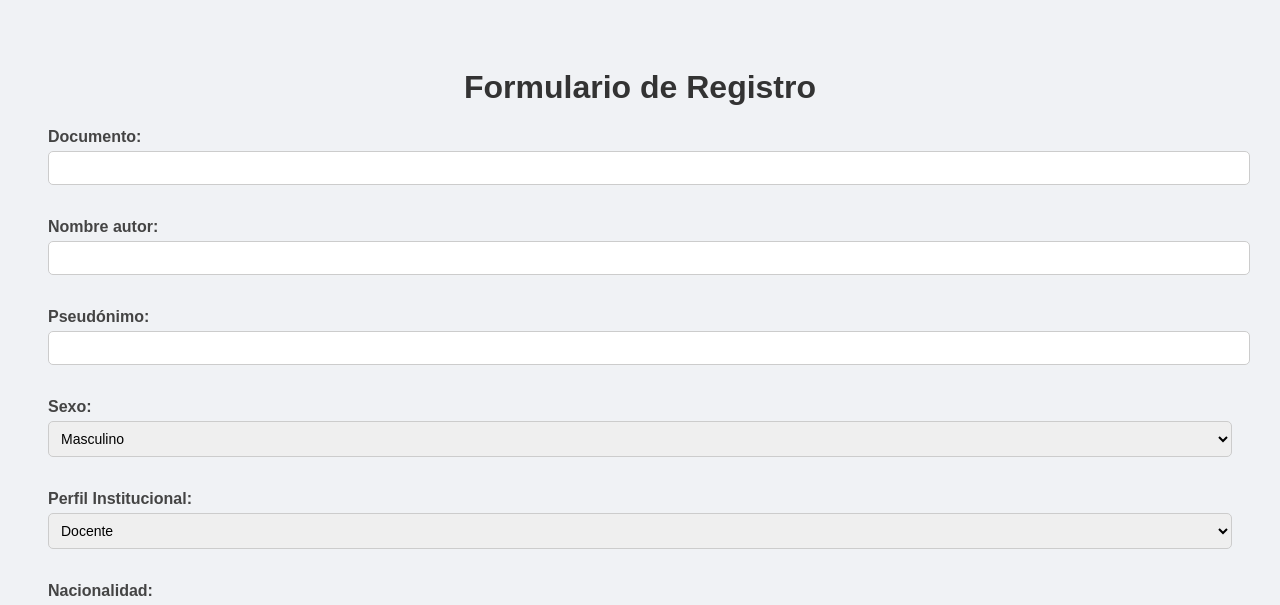
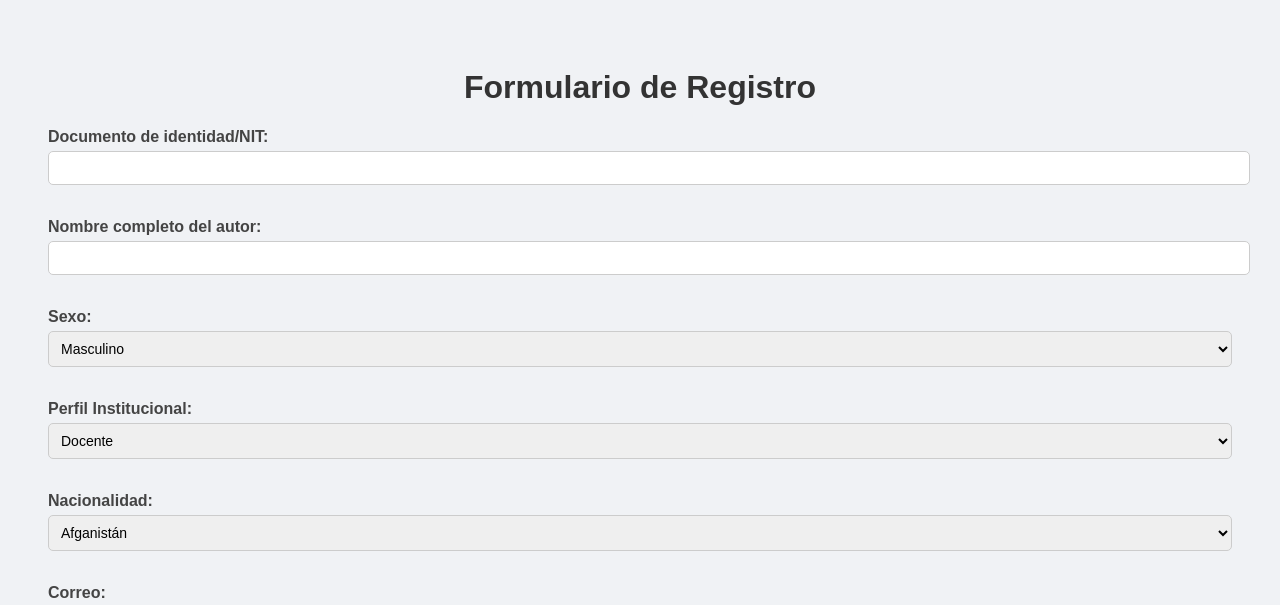
Before and after one commit to AFguerraD/Formulario-Inicial, a Flask app: page /registro in a window 1280 px wide. Shown: the top 605 px of the page. Run offline with Flask 3, Linux system fonts and the light colour scheme.

Commit message:
eliminar pseudonimo

```diff
--- a/templates/registro_autor.html
+++ b/templates/registro_autor.html
@@ -8,10 +8,8 @@
 <body>
     <h1>Formulario de Registro</h1>
     <form action="/registro" method="POST">
-        <label>Documento: <input type="text" name="documento" required></label><br>
-        <label>Nombre autor: <input type="text" name="nombre_autor" required></label><br>
-        <label>Pseudónimo: <input type="text" name="seudonimo"></label><br>
-
+        <label>Documento de identidad/NIT: <input type="text" name="documento" required></label><br>
+        <label>Nombre completo del autor: <input type="text" name="nombre_autor" required></label><br>
         <label>Sexo:
             <select name="sexo">
                 {% for sexo in opciones.sexos %}
```
